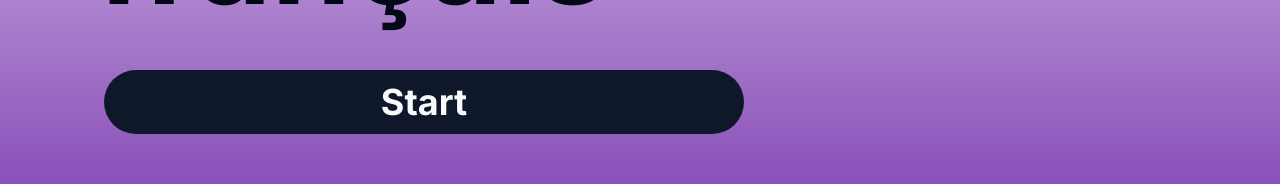
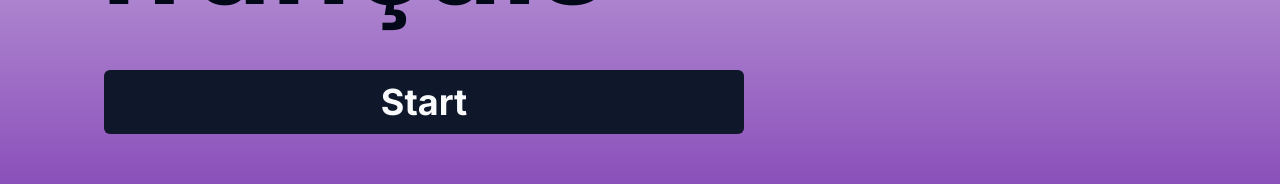
Before and after one commit to Zoya-Anwar/pronounce-it, a Next.js app in the folder frontend/: page / in a window 1280 px wide. Shown: the part 446-630 px from the top of the page. Built offline with nearby package versions, Linux system fonts and the light colour scheme.

Commit message:
Fix button

```diff
--- a/frontend/components/ui/button.tsx
+++ b/frontend/components/ui/button.tsx
@@ -23,7 +23,7 @@ const buttonVariants = cva(
         default: "h-10 px-4 py-2",
         sm: "h-9 rounded-md px-3",
         lg: "h-11 rounded-md px-8",
-        llg: "h-19 rounded-full px-24 py-3",
+        llg: "h-19 rounded-md px-24 py-3",
         icon: "h-10 w-10",
       },
     },
```
